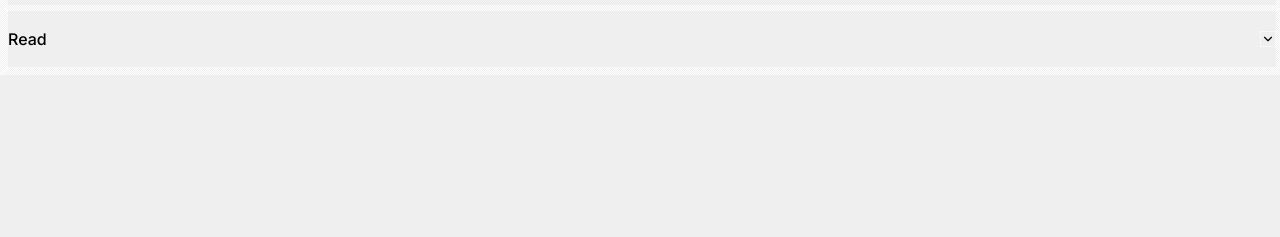
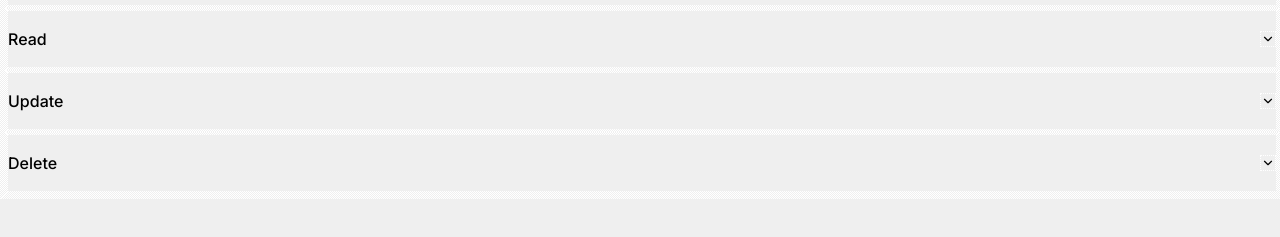
Before and after one commit to Oleguito/demo-shop-frontend, a Next.js app: page /adminProfile in a window 1280 px wide. Shown: the part 405-642 px from the top of the page. Built offline with nearby package versions, Linux system fonts and the light colour scheme; data requests are answered from the project's data file.

Commit message:
while it works...

```diff
--- a/src/app/(pages)/adminProfile/page.tsx
+++ b/src/app/(pages)/adminProfile/page.tsx
@@ -75,6 +75,18 @@ const AdminProfilePage = () => {
                                 </div>
                             </AccordionContent>
                         </AccordionItem>
+                        <AccordionItem value="item-3">
+                            <AccordionTrigger>Update</AccordionTrigger>
+                            <AccordionContent>
+                                <div>Update Category stuff</div>
+                            </AccordionContent>
+                        </AccordionItem>
+                        <AccordionItem value="item-4">
+                            <AccordionTrigger>Delete</AccordionTrigger>
+                            <AccordionContent>
+                                <div>Delete Category stuff</div>
+                            </AccordionContent>
+                        </AccordionItem>
                     </Accordion>
                 </TabsContent>
                 <TabsContent value="password">
--- a/src/app/components/DebugComponent.tsx
+++ b/src/app/components/DebugComponent.tsx
@@ -6,8 +6,10 @@ import {Header} from "@/app/components/Header";
 import * as cookies from "@/constants/cookies";
 import {getUserById, getUserByIdNotAsync} from '@/api/Users';
 
+const DEBUG = true;
 
-const DebugComponent = () => {
+
+function DebugStuff() {
 
     const {loginOverlayVisible, loggedInUserData, setLoggedInUserData} = useContext(GlobalContext);
     const {userIsLoggedIn} = useContext(GlobalContext);
@@ -20,9 +22,7 @@ const DebugComponent = () => {
         setIsClient(true);
     }, [])
 
-    return (
-        <>
-            <div>
+    return <div>
         <h1 className="text-2xl">Data from context</h1>
         <p className="ml-10">User is logged in (context): {" "}
             {isClient && userIsLoggedIn ? "yes" : "no"}
@@ -36,8 +36,12 @@ const DebugComponent = () => {
         <p className="ml-10">User Id (Cookies): {" "}
             <span>{isClient && currentUserId ? currentUserId : "N/A" }</span>
         </p>
-            </div>
-        </>
+    </div>;
+}
+
+const DebugComponent = () => {
+    return (
+        <>{ DEBUG ? <DebugStuff /> : null }</>
     );
 };
 
```
Lines whose indentation alone changed are shown as unchanged.
